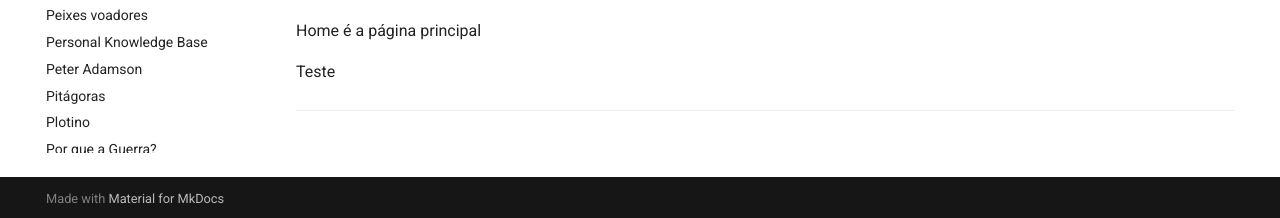
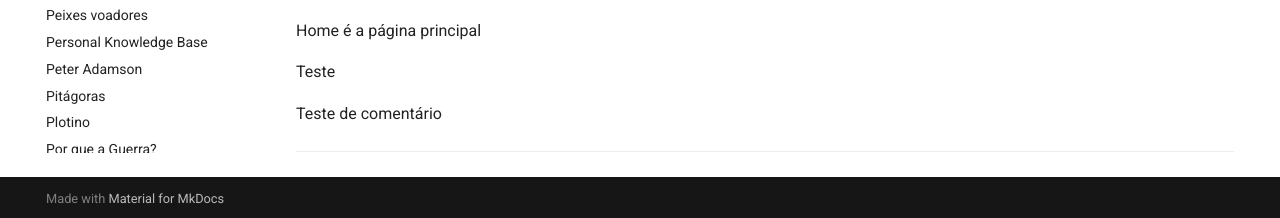
Before and after one commit to guilhermeprokisch/guilherme, an MkDocs documentation site: the page built from docs/Home.md, in a window 1280 px wide and 1314 px high. Shown: the part 1093-1311 px from the top of the window. Built offline with MkDocs 1.6.1 and Material for MkDocs 9.7.7, drawn with Linux system fonts in a browser that asks for light colours; comment, search, counter and statistics services are not loaded.

```diff
--- a/docs/Home.md
+++ b/docs/Home.md
@@ -71,4 +71,7 @@ Home é a página principal
 
 Teste
 
+
+Teste de comentário
+
 -------------------------------------------------------------------------------
```
